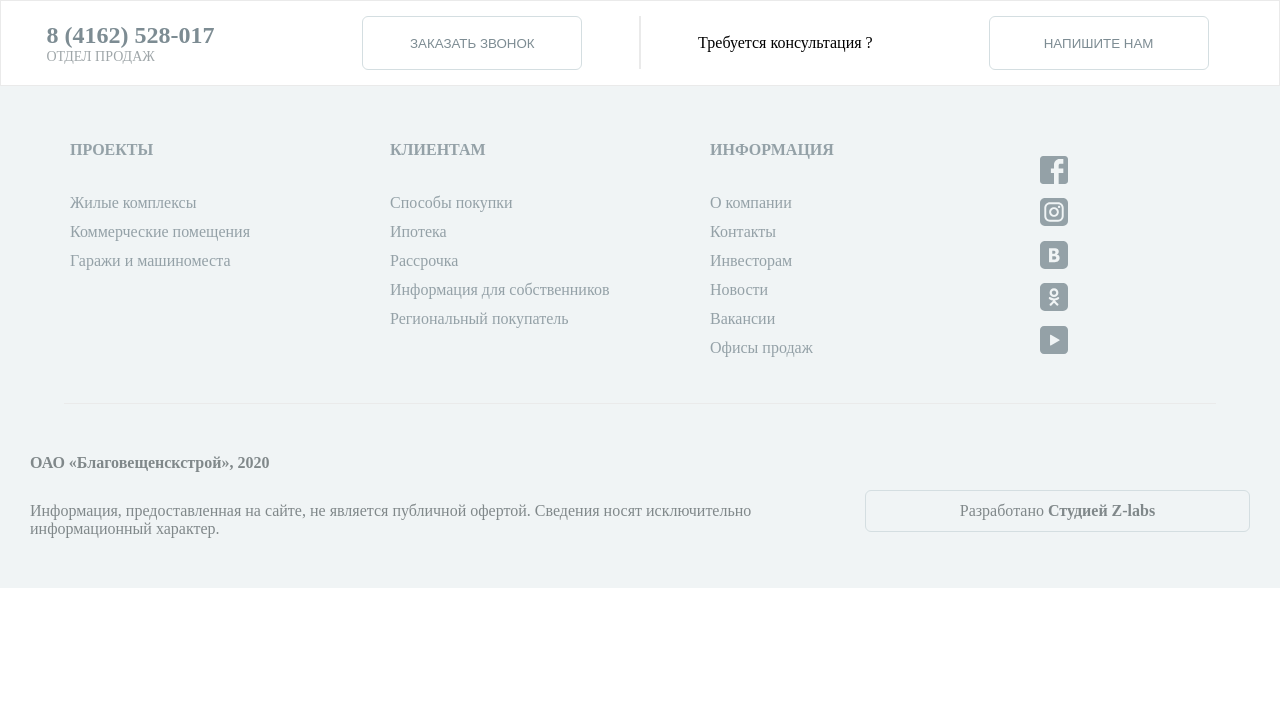
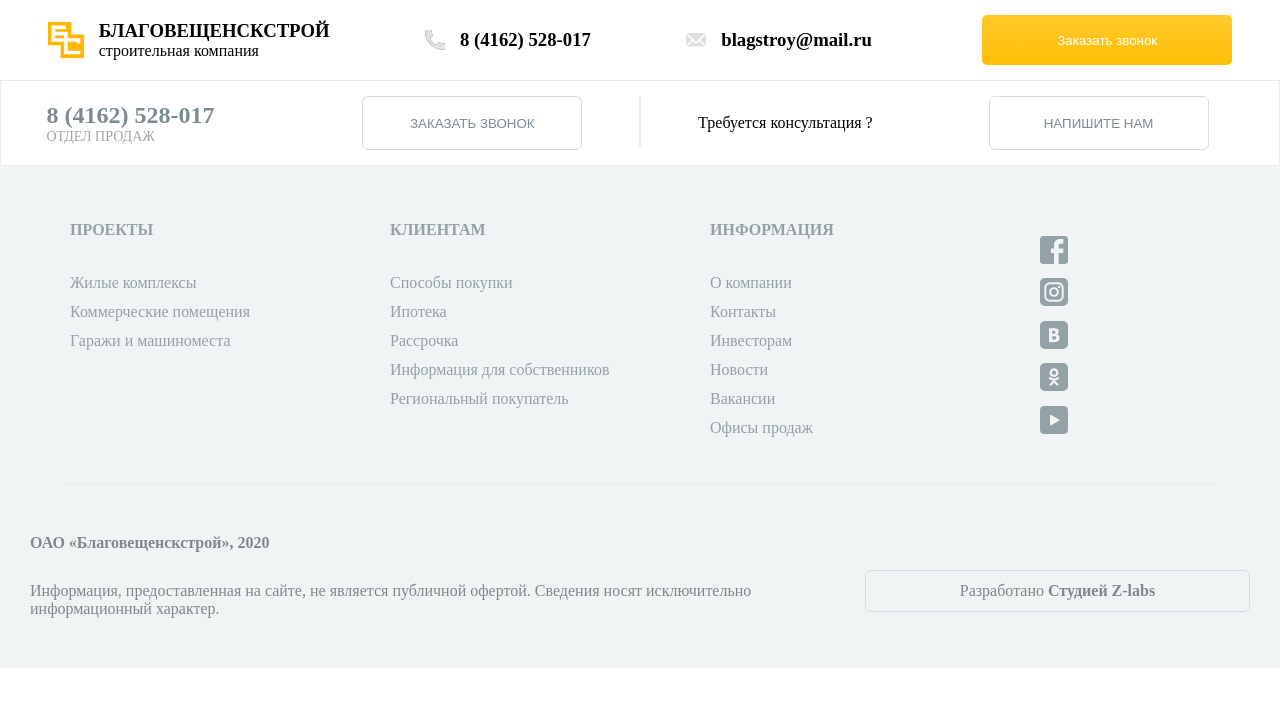
Before and after one commit to Carapter/Figma_site, a plain HTML site: page index.html in a window 1280 px wide. Drawn offline with Linux system fonts and the light colour scheme.

Commit message:
header-half

```diff
--- a/blocks/footer-menu/footer-menu.scss
+++ b/blocks/footer-menu/footer-menu.scss
@@ -20,7 +20,6 @@
     width: 100%;
     background-color: #f0f4f5;
     z-index: 1;
-
     *::after {
         z-index: 3;
     }
--- a/blocks/footer-menu/top/information/_information.scss
+++ b/blocks/footer-menu/top/information/_information.scss
@@ -2,6 +2,8 @@
     display: flex;
     flex-direction: column;
     align-items:center;
+    justify-content: center;
+    justify-items: center;
 
     h2 {
         color: #7D8C93;
--- /dev/null
+++ b/blocks/header/header.scss
@@ -0,0 +1,25 @@
+@import "top/menu/_menu.scss";
+@import "top/number/_number.scss";
+@import "top/logo/_logo.scss";
+@import "top/email/_email.scss";
+@import "top/button/_button.scss";
+
+.header-bottom {display: none;}
+.header-top__order-call {position: absolute;}
+
+.header-top {
+    height: 80px;
+    display: flex;
+    justify-content: space-around;
+    width: 100%;
+}
+@media (min-width: 768px) {
+    .header-bottom {
+        position: static;
+    }
+}
+@media (min-width: 1280px)  {
+    .header-bottom, .header-bottom>* {
+        display: block;
+    }
+}
--- /dev/null
+++ b/blocks/header/top/button/_button.scss
@@ -0,0 +1,16 @@
+@media (min-width: 1280px) {
+    .header-top__order-call.order-call {
+        display: flex;
+        align-items: center;
+        justify-content: center;
+        align-self: center;
+        position: static;
+        visibility: visible;
+        height: 50px;
+        width: 250px;
+        background: linear-gradient(#FFC92C,#FFBF06);
+        border-radius: 5px;
+        border: 0px;
+        color: white;
+    }
+}
--- /dev/null
+++ b/blocks/header/top/email/_email.scss
@@ -0,0 +1,15 @@
+.header-top__email {
+    visibility: hidden;
+    position: absolute;
+    display: flex;
+}
+@media (min-width: 1280px) {
+    .header-top__email {
+        position: static;
+        visibility: visible;
+        * {
+            align-self: center;
+            margin-right: 15px;
+        }
+    }
+}
--- /dev/null
+++ b/blocks/header/top/logo/_logo.scss
@@ -0,0 +1,7 @@
+.header-logo {
+    * {visibility: visible;}
+    svg {padding-right: 15px;}
+    display: flex;
+    flex-direction: row;
+    align-items: center;
+}
--- /dev/null
+++ b/blocks/header/top/menu/_menu.scss
@@ -0,0 +1,13 @@
+.header-top__menu {
+    // visibility: visible;
+    * {
+        visibility: visible;
+    }
+    display: flex;
+    align-items: center;
+}
+@media (min-width: 1280px) {
+    .header-top__menu {
+        display: none;
+    }
+}
--- /dev/null
+++ b/blocks/header/top/number/_number.scss
@@ -0,0 +1,34 @@
+.header-top__number {
+    position: absolute;
+    * {
+        visibility: hidden;
+    }
+    svg, svg > * {visibility: hidden; position: absolute;}
+}
+@media (min-width: 768px) {
+    .header-top__number {
+        position: static;
+        display: flex;
+        flex-direction: column;
+        justify-content: center;
+        p, h3 {
+            position: static;
+            visibility: visible;
+        }
+    }
+}
+@media (min-width: 1280px) {
+    .header-top__number {
+        position: static;
+        p {visibility: hidden;position: absolute;}
+        svg {position:static; margin-right: 15px;}
+        * {
+            position: static;
+            visibility: visible;
+            align-self: center;
+        }
+        display: flex;
+        flex-direction: row;
+        align-self: center;
+    }
+}
--- a/index.html
+++ b/index.html
@@ -5,8 +5,84 @@
       <meta name="viewport"    content="width=device-width, initial-scale=1.0, maximum-scale=1.0">
       <title>ReAdMe</title>
       <link rel="stylesheet" href="blocks/footer-menu/footer-menu.css">
+      <link rel="stylesheet" href="blocks/header/header.css">
   </head>
+
   <body>
+
+    <!--================header===============-->
+
+    <header>
+        <div class="header-top">
+            <div class="header-logo">
+                <svg width="36" height="36" viewBox="0 0 36 36" fill="none" xmlns="http://www.w3.org/2000/svg">
+                    <path d="M16.1717 13.4683H7.13965V16.1686H16.1717V13.4683Z" fill="white"/>
+                    <path d="M16.1717 13.4683H7.13965V16.1686H16.1717V13.4683Z" fill="#FFB700"/>
+                    <path d="M23.3725 12.6095V0H0V23.3725H12.6018V35.9397H35.932V12.6095H23.3725ZM32.343 21.5646H28.7771V19.7605H19.7643V28.7579H32.343V32.3469H16.1561V19.7605H3.59666V3.60435H17.9679V7.14716H7.13947V9.87447H19.7643V16.1561H32.343V21.5646Z" fill="white"/>
+                    <path d="M23.3725 12.6095V0H0V23.3725H12.6018V35.9397H35.932V12.6095H23.3725ZM32.343 21.5646H28.7771V19.7605H19.7643V28.7579H32.343V32.3469H16.1561V19.7605H3.59666V3.60435H17.9679V7.14716H7.13947V9.87447H19.7643V16.1561H32.343V21.5646Z" fill="#FFB700"/>
+                </svg>
+                <div class="header-logo__text">
+                    <h3>БЛАГОВЕЩЕНСКСТРОЙ</h3>
+                    <p>строительная компания</p>
+                </div>
+            </div>
+            <div class="header-top__number">
+                <svg width="20" height="20" viewBox="0 0 20 20" fill="none" xmlns="http://www.w3.org/2000/svg">
+                    <g clip-path="url(#clip0_1020_2588)">
+                        <path d="M18.4211 13.1684C17.1873 13.1684 15.979 12.9758 14.8337 12.5979C14.2747 12.4053 13.64 12.5537 13.2726 12.9284L11.0021 14.6432C8.39685 13.2527 6.72948 11.5863 5.35792 9.00001L7.02632 6.78316C7.44632 6.36316 7.59686 5.74841 7.41686 5.17264C7.0358 4.02 6.84213 2.81053 6.84213 1.57895C6.84213 0.708405 6.13372 0 5.26318 0H1.57895C0.708405 0 0 0.708405 0 1.57895C0 11.7358 8.26422 20 18.4211 20C19.2916 20 20 19.2916 20 18.4211V14.7474C20 13.8768 19.2916 13.1684 18.4211 13.1684Z" fill="url(#paint0_linear_1020_2588)"/>
+                        <path d="M18.4211 13.1684C17.1873 13.1684 15.979 12.9758 14.8337 12.5979C14.2747 12.4053 13.64 12.5537 13.2726 12.9284L11.0021 14.6432C8.39685 13.2527 6.72948 11.5863 5.35792 9.00001L7.02632 6.78316C7.44632 6.36316 7.59686 5.74841 7.41686 5.17264C7.0358 4.02 6.84213 2.81053 6.84213 1.57895C6.84213 0.708405 6.13372 0 5.26318 0H1.57895C0.708405 0 0 0.708405 0 1.57895C0 11.7358 8.26422 20 18.4211 20C19.2916 20 20 19.2916 20 18.4211V14.7474C20 13.8768 19.2916 13.1684 18.4211 13.1684Z" fill="#E0E0E0"/>
+                    </g>
+                    <defs>
+                        <linearGradient id="paint0_linear_1020_2588" x1="0" y1="0" x2="20" y2="20" gradientUnits="userSpaceOnUse">
+                            <stop stop-color="#2238C8"/>
+                            <stop offset="1" stop-color="#384CDC"/>
+                        </linearGradient>
+                            <clipPath id="clip0_1020_2588">
+                            <rect width="20" height="20" fill="white"/>
+                        </clipPath>
+                    </defs>
+                </svg>
+                <p>отдел продаж</p>
+                <h3>8 (4162) 528-017</h3>
+            </div>
+            <div class="header-top__email">
+                <svg width="20" height="20" viewBox="0 0 20 20" fill="none" xmlns="http://www.w3.org/2000/svg">
+                    <g clip-path="url(#clip0_1020_2593)">
+                        <path d="M13.2606 10.8781L11.4476 12.6955C10.686 13.4484 9.45211 13.4608 8.67801 12.6955L6.79105 10.8042L1.25 16.3413C1.46973 16.4269 1.70664 16.4783 1.95629 16.4783H18.0432C18.2868 16.4783 18.5177 16.4281 18.733 16.3464L13.2606 10.8781Z" fill="#E0E0E0"/>
+                        <path d="M0.164102 4.17725C0.0596484 4.41639 0 4.67936 0 4.95662V14.5221C0 14.8735 0.100508 15.1989 0.263398 15.4842L5.86523 9.87838L0.164102 4.17725Z" fill="#E0E0E0"/>
+                        <path d="M18.0433 3H1.95633C1.63105 3 1.32875 3.08734 1.05859 3.2284L9.5998 11.7695C9.84762 12.0174 10.278 12.0174 10.5215 11.7695L19.0225 3.27266C18.7334 3.10379 18.4017 3 18.0433 3Z" fill="#E0E0E0"/>
+                        <path d="M19.8692 4.27026L14.187 9.95241L19.729 15.4985C19.8968 15.21 20.0001 14.8793 20.0001 14.5222V4.95679C20.0001 4.71437 19.9502 4.48464 19.8692 4.27026Z" fill="#E0E0E0"/>
+                    </g>
+                    <defs>
+                        <clipPath id="clip0_1020_2593">
+                            <rect width="20" height="20" fill="white"/>
+                        </clipPath>
+                    </defs>
+                </svg>
+                <h3>blagstroy@mail.ru</h3>
+            </div>
+            <button class="header-top__order-call order-call">Заказать звонок</button>
+            <div class="header-top__menu">
+                <svg width="28" height="21" viewBox="0 0 28 21" fill="none" xmlns="http://www.w3.org/2000/svg">
+                    <path fill-rule="evenodd" clip-rule="evenodd" d="M28 17.8091V20.6662H0V17.8091H28Z" fill="#342733"/>
+                    <path fill-rule="evenodd" clip-rule="evenodd" d="M22.4 9.23779V12.0949H0V9.23779H22.4Z" fill="#342733"/>
+                    <path fill-rule="evenodd" clip-rule="evenodd" d="M28 0.666504V3.52365H0V0.666504H28Z" fill="#342733"/>
+                </svg>
+            </div>
+        </div>
+
+        <div class="header-bottom">
+            <div class="header-menu"></div>
+        </div>
+    </header>
+
+    <!--===========================================-->
+
+    <main>
+
+    </main>
+
+    <!--===========================================-->
 
     <footer class="footer-menu">
         <div class="footer-menu__top">
@@ -16,7 +92,7 @@
                         <h2>8 (4162) 528-017</h2>
                         <p>ОТДЕЛ ПРОДАЖ</p>
                     </div>
-                        <button class="footer-menu__contact__order-call">ЗАКАЗАТЬ ЗВОНОК</button>
+                    <button class="footer-menu__contact__order-call order-call">ЗАКАЗАТЬ ЗВОНОК</button>
                     <div class="footer-menu__contact__consultation">Требуется консультация ?</div>
                     <button class="footer-menu__contact__write-us">НАПИШИТЕ НАМ</button>
                 </div>
@@ -27,13 +103,13 @@
         <div class="footer-menu__container">
             <div class="footer-menu__table">
                 <div class="footer-menu__projects">
-                        <ul><b>ПРОЕКТЫ</b></ul>
+                    <b><ul>ПРОЕКТЫ</ul></b>
                     <li href="">Жилые комплексы</li>
                     <li href="">Коммерческие помещения</li>
                     <li href="">Гаражи и машиноместа</li>
                 </div>
                 <div class="footer-menu__for-clients">
-                        <ul><b>КЛИЕНТАМ</b></ul>
+                    <b><ul>КЛИЕНТАМ</ul></b>
                     <li href="">Способы покупки</li>
                     <li href="">Ипотека</li>
                     <li href="">Рассрочка</li>
@@ -41,7 +117,7 @@
                     <li href="">Региональный покупатель</li>
                 </div>
                 <div class="footer-menu__container-information">
-                        <ul><b>ИНФОРМАЦИЯ</b></ul>
+                    <b><ul>ИНФОРМАЦИЯ</ul></b>
                     <li href="">О компании</li>
                     <li href="">Контакты</li>
                     <li href="">Инвесторам</li>
@@ -81,6 +157,7 @@
             <div class="footer-menu__dev">
                 <p>Разработано <a href="https://z-labs.ru/?source=blagstroy"><b>Студией Z-labs</b></a></p>
             </div>
+
             <div class="footer-menu__rectangle">
                 <svg width="190" height="236" viewBox="0 0 220 220" fill="none" xmlns="http://www.w3.org/2000/svg">
                     <path fill-rule="evenodd" clip-rule="evenodd" d="M0 0H155.477V80.2397H236V236H80.5229V155.76H0V0ZM147.711 87.9345C147.711 61.258 147.767 34.4675 147.767 7.72388H7.7092V148.037C34.5635 148.037 61.5074 147.929 88.2321 147.929V148.037H88.2827C88.2827 174.729 88.2321 201.524 88.2321 228.277H228.29V87.9636H182.327V87.9345H147.711Z" fill="white" fill-opacity="0.5"/>
```
Also changed, not shown: blocks/footer-menu/footer-menu.css, blocks/header/header.css (added), 2 other files. Lines whose indentation alone changed are shown as unchanged.
